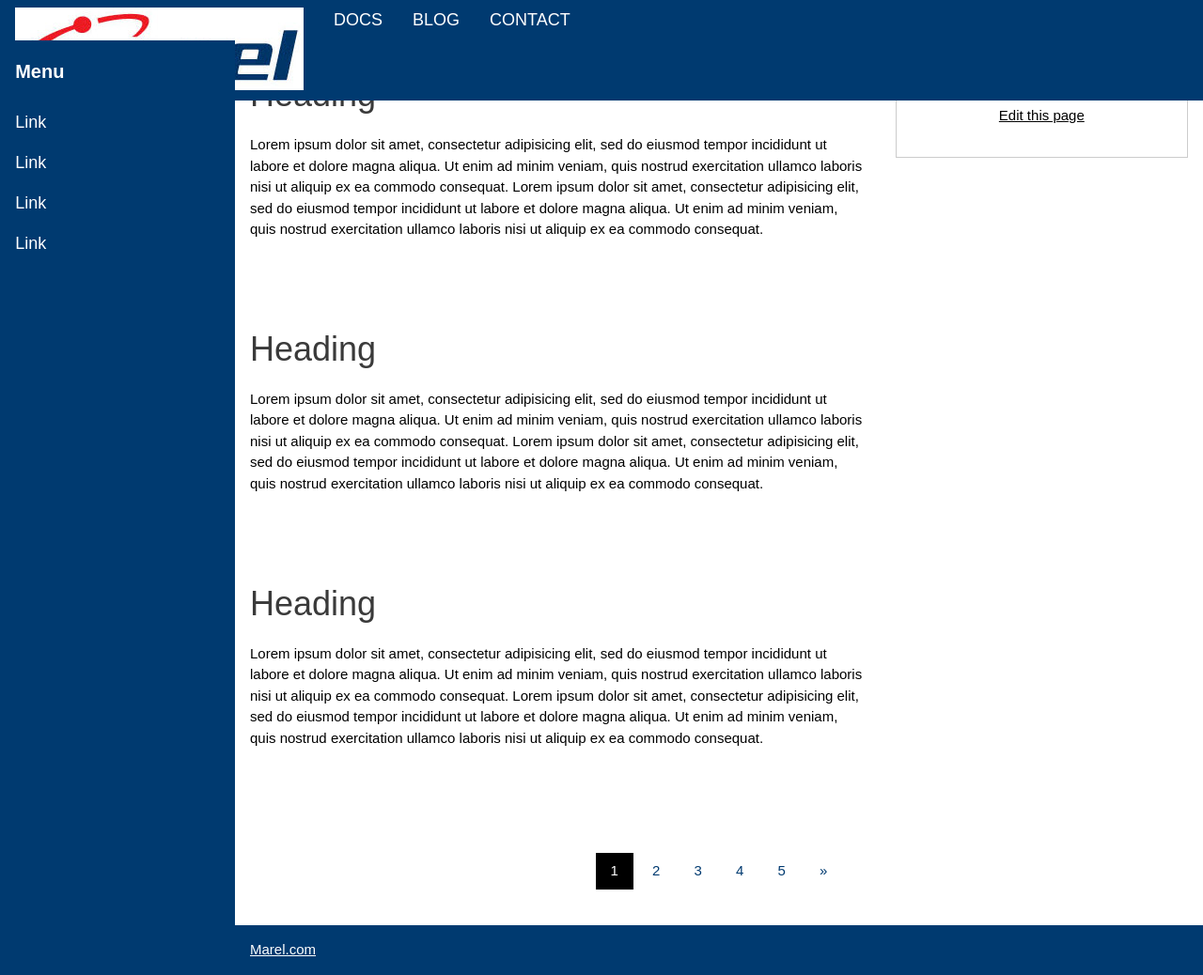
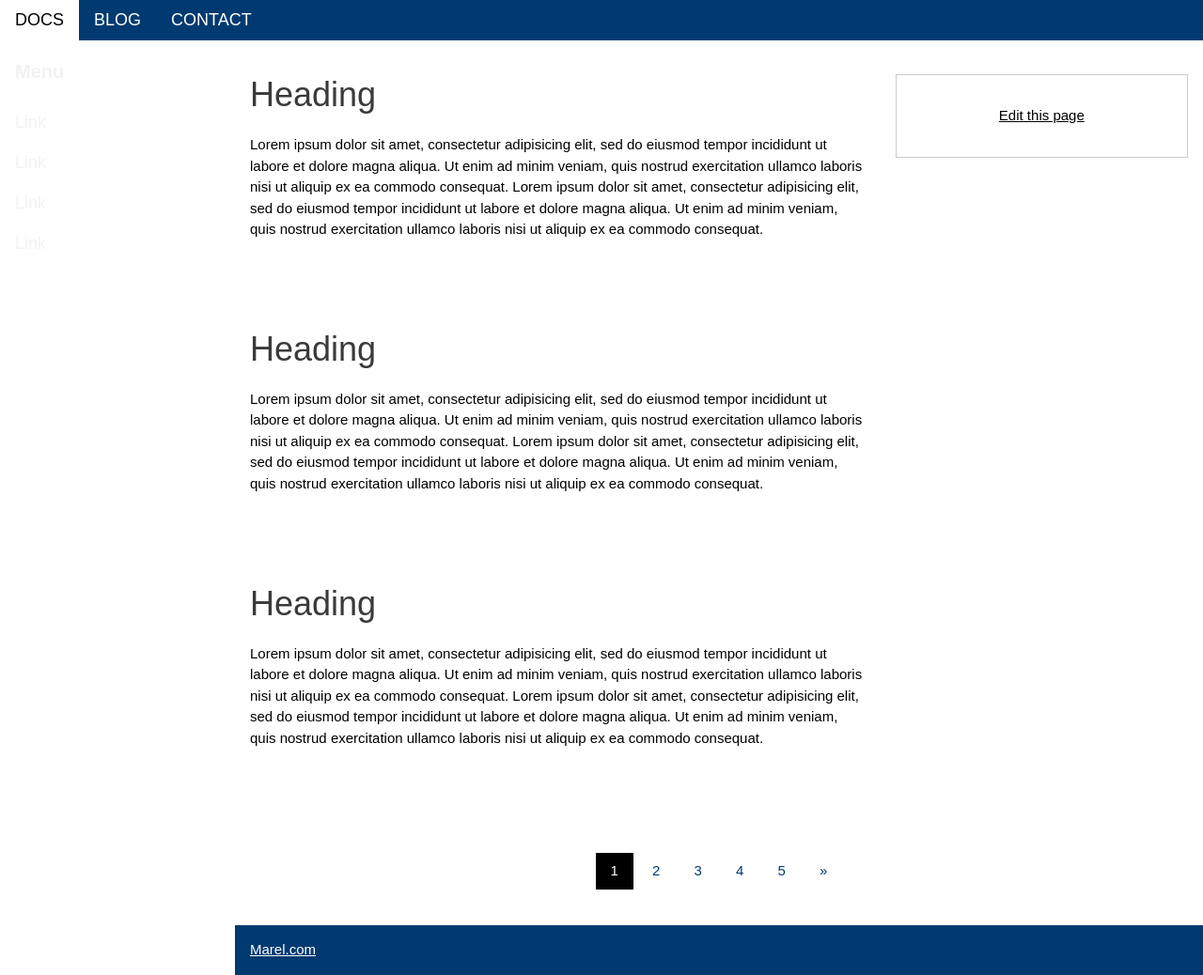
Before and after one commit to daniellegunter/pohlvault.github.io, a Jekyll site: the page built from index.html, in a window 1280 px wide and 1038 px high. Shown: the whole window at 94% size. Built offline with Jekyll 4.4.1, drawn with Linux system fonts in a browser that asks for light colours.

Commit message:
Update w3css.html

```diff
--- a/_layouts/w3css.html
+++ b/_layouts/w3css.html
@@ -24,7 +24,6 @@
 <div class="w3-top">
   <div class="w3-bar w3-theme w3-top w3-left-align w3-large">
     <a class="w3-bar-item w3-button w3-right w3-hide-large w3-hover-white w3-large w3-theme-l1" href="javascript:void(0)" onclick="w3_open()"><i class="fa fa-bars"></i></a>
-    <a href="http://www.marel.com" class="w3-bar-item"> <img style="height=30px" id="logo" src="images/Marel-logo.jpg"Marel Logo"> </a>
     <a href="/docs"" class="w3-bar-item w3-button w3-hide-small w3-hover-white">DOCS</a>
     <a href="/blog" class="w3-bar-item w3-button w3-hide-small w3-hover-white">BLOG</a>
     <a href="/contact" class="w3-bar-item w3-button w3-hide-small w3-hover-white">CONTACT</a>
@@ -32,7 +31,7 @@
 </div>
 
 <!-- Sidebar -->
-<nav class="w3-sidebar w3-bar-block w3-collapse w3-large w3-theme w3-animate-left" id="mySidebar">
+<nav class="w3-sidebar w3-bar-block w3-collapse w3-large w3-theme-12 w3-animate-left" id="mySidebar">
   <a href="javascript:void(0)" onclick="w3_close()" class="w3-right w3-xlarge w3-padding-large w3-hover-black w3-hide-large" title="Close Menu">
     <i class="fa fa-remove"></i>
   </a>
```
